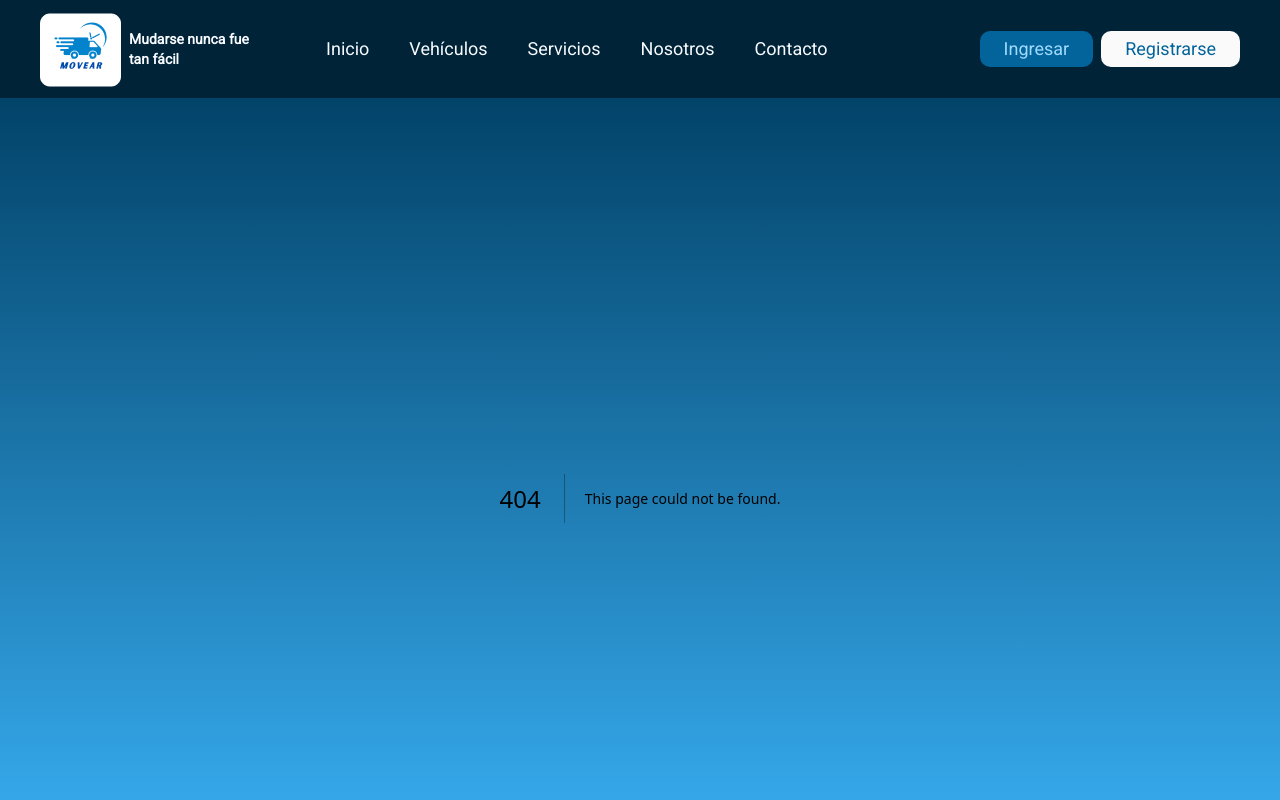
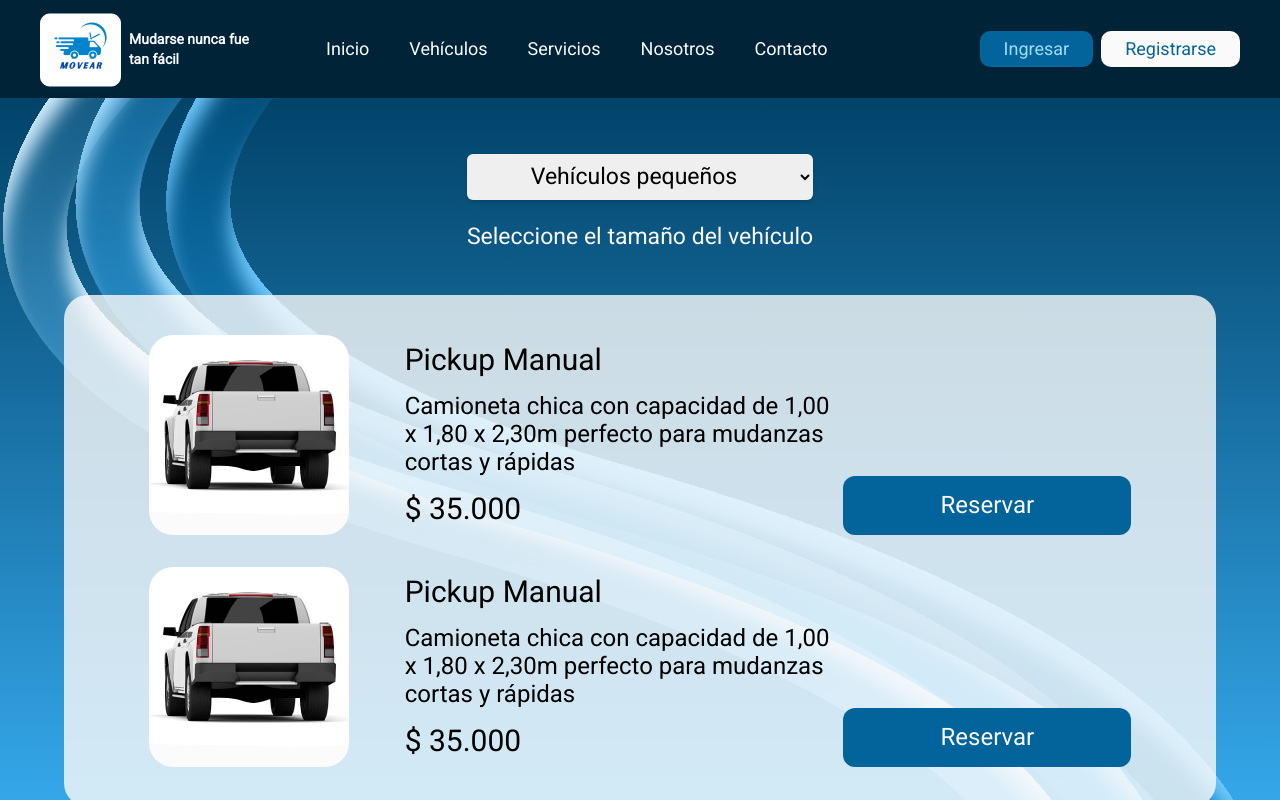
Before and after one commit to Nelsondmondragon/s7-12-m-javareact, a Next.js app in the folder frontend/: page /vehicles in a window 1280 px wide. Before the commit this address had no page. Shown: the top 800 px of the page. Built offline with nearby package versions, Linux system fonts and the light colour scheme.

Commit message:
add vehicles page

```diff
--- a/frontend/src/app/booking/[id]/page.tsx
+++ b/frontend/src/app/booking/[id]/page.tsx
@@ -24,7 +24,7 @@ console.log(item);
 
 
   return (
-    <div className="h-screen flex justify-center bg-mobile-pattern md:bg-global-pattern bg-no-repeat bg-cover bg-center">
+    <div className="min-h-screen flex justify-center bg-mobile-pattern md:bg-global-pattern bg-no-repeat bg-cover bg-center">
       <div className="w-full h-fit mx-10 my-10 p-10 bg-white/80 rounded-3xl flex flex-col items-center gap-8">
         {item.map((it) => {
           return (
--- /dev/null
+++ b/frontend/src/app/vehicles/page.tsx
@@ -0,0 +1,61 @@
+'use client';
+
+import getAllCars from '@/lib/getAllCars';
+import Image from 'next/image';
+import cars from '../../cars.json';
+import { useState } from 'react';
+
+const Vehicles = () => {
+    const [category, setCategory] = useState('1');
+
+    const filter = cars.filter((vh) => vh.categoria == category);
+
+    const getCars = async () => {
+        let test = await getAllCars();
+        console.log(test);
+    };
+    //onClick={getCars}
+    //getCars();
+    return (
+        <div className="min-h-screen flex flex-col items-center bg-mobile-pattern md:bg-global-pattern bg-no-repeat bg-cover bg-center">
+            <div className="mt-14">
+                {/* <div onClick={getCars}>PRUEBA</div> */}
+                <select
+                    defaultValue={'Vehículos pequeños'}
+                    className="w-full h-[46px] text-[23px] px-2 rounded-md border-gray-400 shadow-md text-center"
+                    onChange={(e) => setCategory(e.target.value)}
+                >
+                    <option value="1">Vehículos pequeños</option>
+                    <option value="2">Vehículos medianos</option>
+                    <option value="3">Vehículos grandes</option>
+                </select>
+                <p className="text-[23px] text-[#FAFAFA] mt-5">Seleccione el tamaño del vehículo</p>
+            </div>
+            <div className="w-[90%] h-fit my-10 p-10 bg-white/80 rounded-3xl flex flex-col items-center gap-8">
+                {filter.map((car) => {
+                    return (
+                        <div key={car.id} className="w-11/12 flex">
+                            <Image
+                                src={`/assets/images/booking/vh-small.jpg`}
+                                alt={car.title}
+                                width={200}
+                                height={200}
+                                className="rounded-3xl  object-contain"
+                            />
+                            <div className="flex flex-col w-[44%] justify-around ml-14">
+                                <h3 className="text-3xl font-medium">{car.title}</h3>
+                                <p className="text-2xl leading-7">{car.info}</p>
+                                <p className="text-3xl font-medium">$ {car.price}</p>
+                            </div>
+                            <button className="bg-primary-600 self-end ml-auto w-[288px] h-[59px] rounded-xl text-white text-2xl">
+                                Reservar
+                            </button>
+                        </div>
+                    );
+                })}
+            </div>
+        </div>
+    );
+};
+
+export default Vehicles;
--- a/frontend/src/cars.json
+++ b/frontend/src/cars.json
@@ -2,42 +2,42 @@
   {
     "id": 1,
     "title": "Pickup Manual ",
-    "categoria": "small",
+    "categoria": "1",
     "info": "Camioneta chica con capacidad de 1,00 x 1,80 x 2,30m perfecto para mudanzas cortas y rápidas",
     "price": "35.000"
   },
   {
     "id": 2,
     "title": "Pickup Manual ",
-    "categoria": "small",
+    "categoria": "1",
     "info": "Camioneta chica con capacidad de 1,00 x 1,80 x 2,30m perfecto para mudanzas cortas y rápidas",
     "price": "35.000"
   },
   {
     "id": 3,
     "title": "Van Clásica",
-    "categoria": "medium",
+    "categoria": "2",
     "info": "Van Clásica con capacidad de 1,60 x1,80 x 3,00m perfecto para mudanzas cortas y rápidas",
     "price": "35.000"
   },
   {
     "id": 4,
     "title": "Van Clásica",
-    "categoria": "medium",
+    "categoria": "2",
     "info": "Van Clásica con capacidad de 1,60 x1,80 x 3,00m perfecto para mudanzas cortas y rápidas",
     "price": "35.000"
   },
   {
     "id": 5,
     "title": "Camión Turbo",
-    "categoria": "large",
-    "info": "Camión large con capacidad de 2,30 x 2,30 x 4,80m perfecto para mudanzas cortas y rápidas",
+    "categoria": "3",
+    "info": "Camión 3 con capacidad de 2,30 x 2,30 x 4,80m perfecto para mudanzas cortas y rápidas",
     "price": "35.000"
   },
   {
     "id": 6,
     "title": "Camión Turbo",
-    "categoria": "grande",
+    "categoria": "3",
     "info": "Camión grande con capacidad de 2,30 x 2,30 x 4,80m perfecto para mudanzas cortas y rápidas",
     "price": "35.000"
   }
--- a/frontend/src/components/Header/index.tsx
+++ b/frontend/src/components/Header/index.tsx
@@ -33,7 +33,7 @@ const links = [
     label: 'Vehículos',
     icon: '/assets/images/cars.svg',
     size: 24,
-    route: '/booking',
+    route: '/vehicles',
     show: '1',
   },
   {
--- /dev/null
+++ b/frontend/src/lib/getAllCars.tsx
@@ -0,0 +1,9 @@
+const getAllCars = async () => {
+    try {
+        const response = await fetch(`https://backend-nocountry.onrender.com/api/v1/bookings/all`);
+        return await response.json();
+    } catch (error) {
+        console.log(error);
+    }
+};
+export default getAllCars;
```
